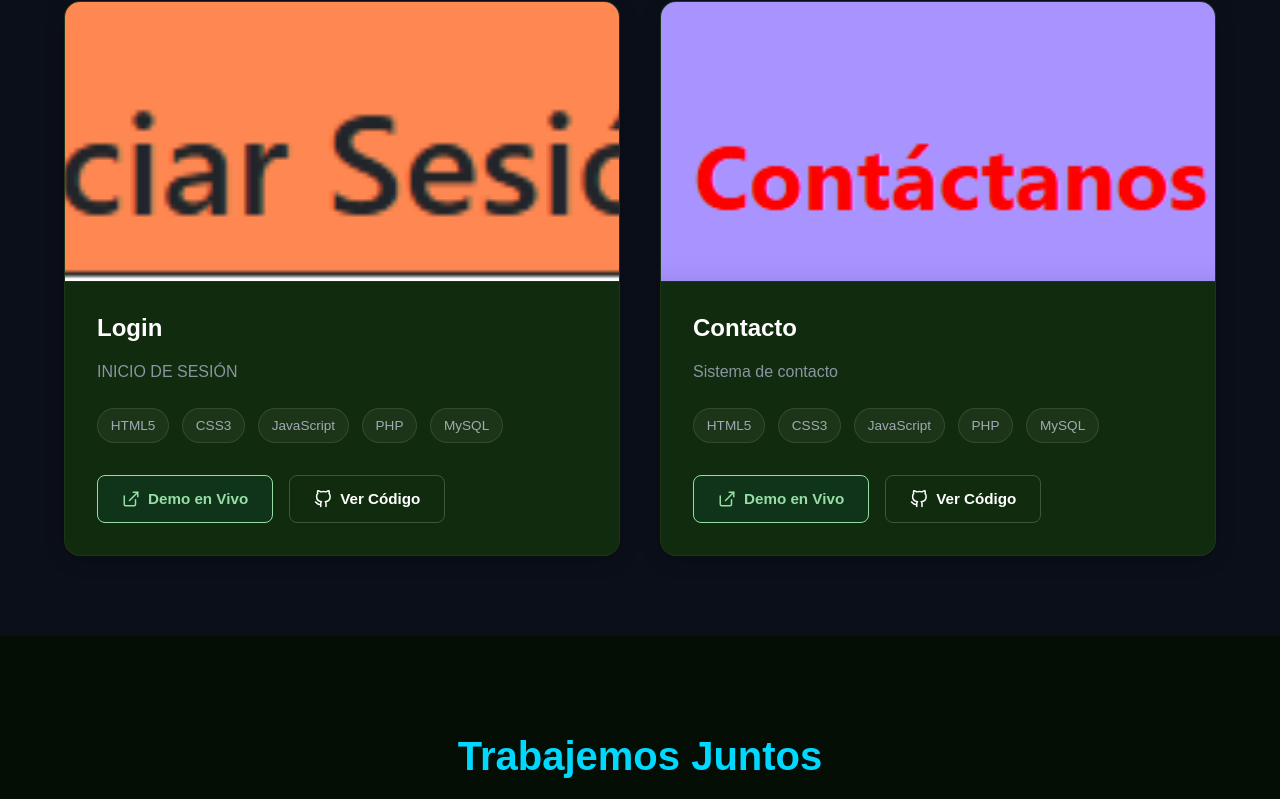
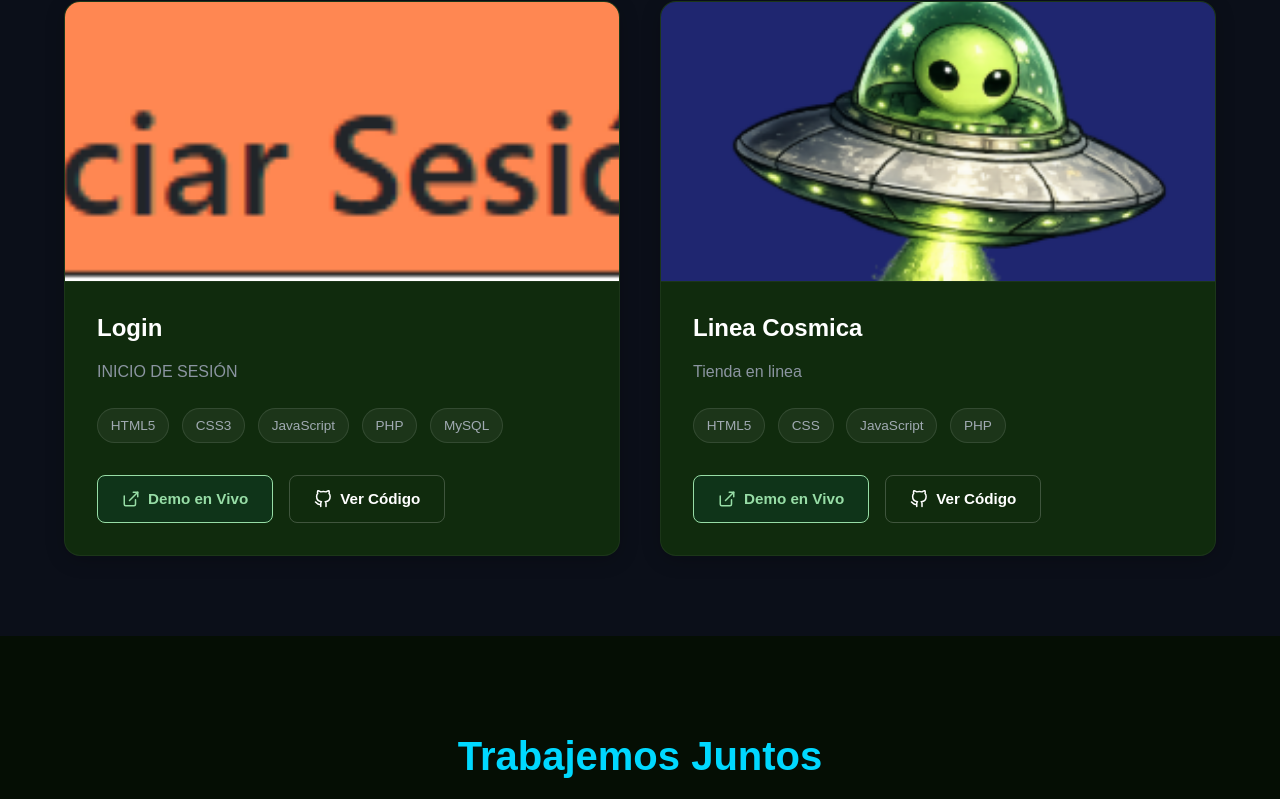
Before and after one commit to chavezramirez142006-alt/portafolio_Ramirez, a React (Vite) app: page / in a window 1280 px wide. Shown: the part 3606-4405 px from the top of the page. Built offline with nearby package versions, Linux system fonts and the light colour scheme; the HTML template or start-up script is replaced by a standard one.

Commit message:
portafolio actualizado

```diff
--- a/src/components/Proyectos/Proyectos.jsx
+++ b/src/components/Proyectos/Proyectos.jsx
@@ -2,7 +2,7 @@ import './Proyectos.css';
 import cafe from '../../assets/cafe.png';
 import citas from '../../assets/citas.png';
 import login from '../../assets/LOGIN.png';
-import contacto from '../../assets/contacto.png';
+import cosmico from '../../assets/cosmico.png';
 const Proyectos = () => {
     // Arreglo de proyectos (Simulando una base de datos o API)
     const proyectosData = [
@@ -29,10 +29,10 @@ const Proyectos = () => {
         },
         {
             id: 4,
-            imagen: contacto,
-            titulo: "Contacto", descripcion: "Sistema de contacto", tecnologias: ["HTML5", "CSS3", "JavaScript",  "PHP", "MySQL"],
-            linkDemo: "https://formulario-r.infinityfreeapp.com/",
-            linkCodigo: "https://github.com/johan-vega/entregableGrupo3"
+            imagen: cosmico,
+            titulo: "Linea Cosmica", descripcion: "Tienda en linea", tecnologias: ["HTML5", "CSS", "JavaScript",  "PHP" ],
+            linkDemo: "https://lineacosmica.vercel.app/",
+            linkCodigo: "https://github.com/chavezramirez142006-alt/lineacosmica"
         }
     ];
     return (
```
Also changed, not shown: src/assets/cosmico.png (added).
